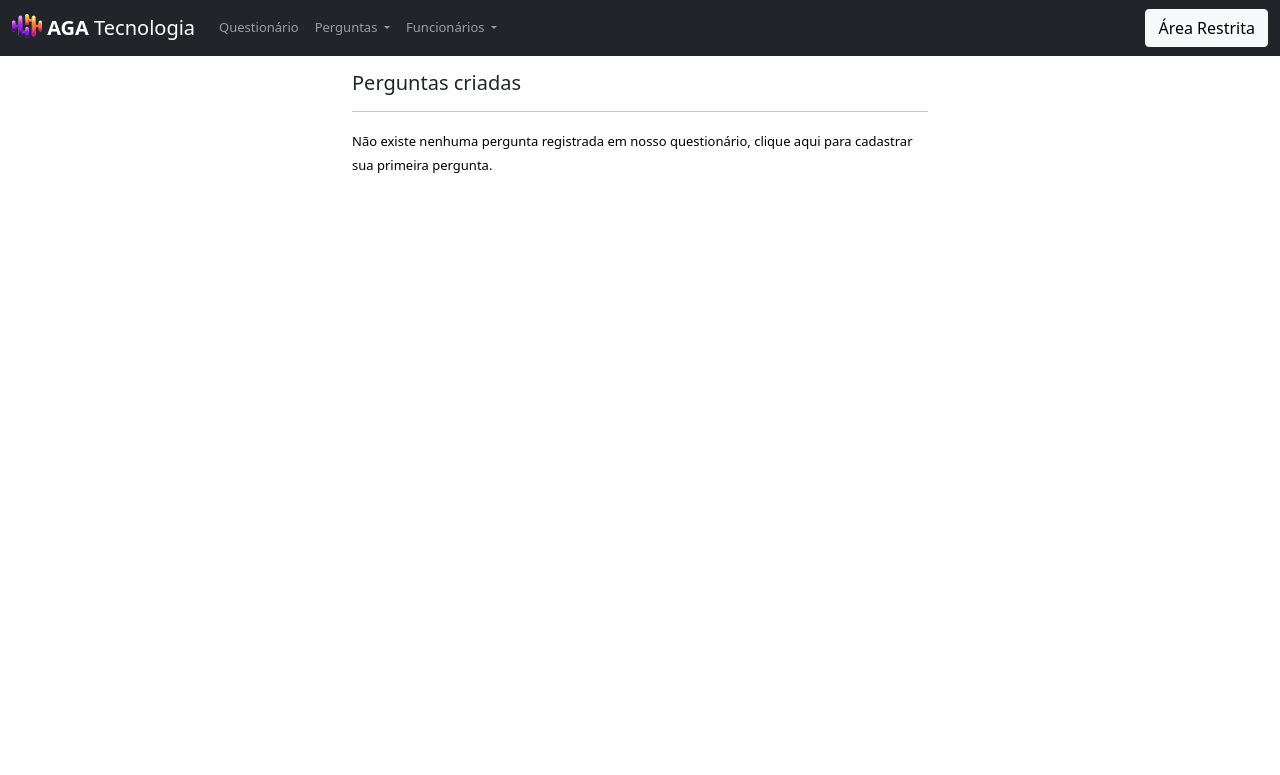
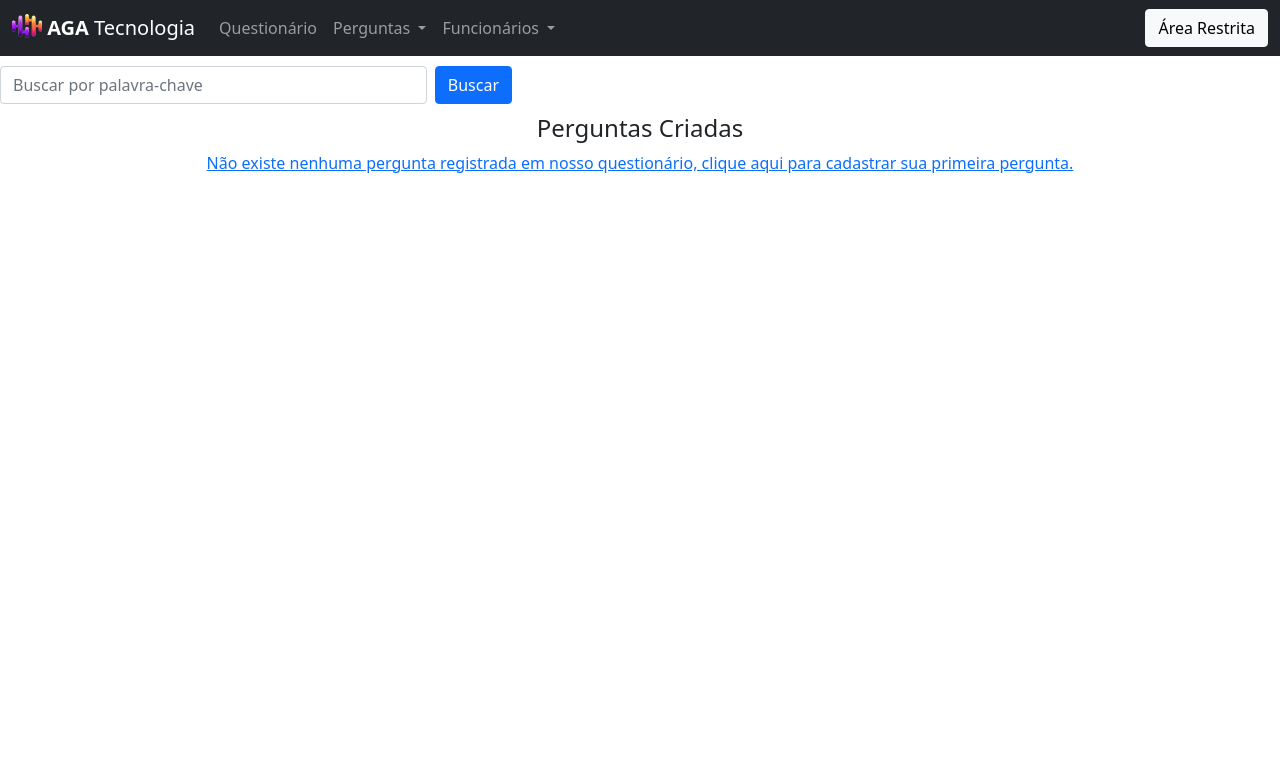
Before and after one commit to gaboliveiradev/DESAFIO_FATEC, a PHP site: page /question in a window 1280 px wide. Shown: the top 775 px of the page. Run offline with PHP 8.4, Linux system fonts and the light colour scheme; data that the repository does not hold is empty.

Commit message:
reestilização da página de perguntas criadas

```diff
--- a/View/css/question_view.css
+++ b/View/css/question_view.css
@@ -1,20 +1,28 @@
-.container-question {
+.container-questions {
     width: 100%;
-    height: 90vh;
     display: flex;
     justify-content: center;
+    align-items: center;
+    flex-wrap: wrap;
 }
 
-.section-question {
-    width: 45%;
+.header-questions {
+    text-align: center;
+    margin-top: 10px;
 }
 
-.section-question h5 {
-    margin-top: 15px;
+.container-search {
+    margin-top: 10px;
+    width: 80%;
+    display: flex;
+    align-items: center;
 }
 
-a {
-    text-decoration: none;
-    color: #000;
-    font-size: 13px;
+.form-search {
+    width: 50%;
 }
+
+.card {
+    margin: 10px;
+    width: 40%;
+}
--- a/View/modules/Question/question_view.php
+++ b/View/modules/Question/question_view.php
@@ -12,14 +12,26 @@
     <header>
         <?php include "./View/includes/cabecalho.php" ?>
     </header>
-    <main class="container-question flex">
-        <section class="section-question">
-            <h5>Perguntas criadas</h5>
-            <hr>
+
+    <main>
+        <section>
+
+        </section>
+        <section>
+            <div class="container-search">
+                <form class="form-search d-flex">
+                    <input class="form-control me-2" type="search" placeholder="Buscar por palavra-chave" aria-label="Search">
+                    <button class="btn btn-primary" type="submit">Buscar</button>
+                </form>
+            </div>
+            <div class="header-questions">
+                <h4>Perguntas Criadas</h4>
+            </div>
+            <div class="container-questions">
                 <?php foreach ($model->arr_question as $item): ?>
-                <div>
-                    <p>
-                        <?= $item->id ?> - <?= $item->descricao ?>
+                    <div class="card">
+                        <div class="card-body">
+                            <?= $item->descricao ?>
                             <div style="text-align: right;">
                                 <a style="text-align: left;" href="/question/form?id=<?= $item->id ?>">
                                     Editar
@@ -28,15 +40,15 @@
                                     <i class='bx bxs-trash'></i>
                                 </a>
                             </div>
-                    </p>
                         </div>
-                <hr>
+                    </div>
                 <?php endforeach ?>
                 <?php if (count($model->arr_question) == 0) : ?>
                     <p>
                         <a href="/question/form">Não existe nenhuma pergunta registrada em nosso questionário, clique aqui para cadastrar sua primeira pergunta.</a>
                     </p>
                 <?php endif ?>
+            </div>
         </section>
     </main>
     <?php include "./View/includes/js_config.php" ?>
```
Lines whose indentation alone changed are shown as unchanged.
